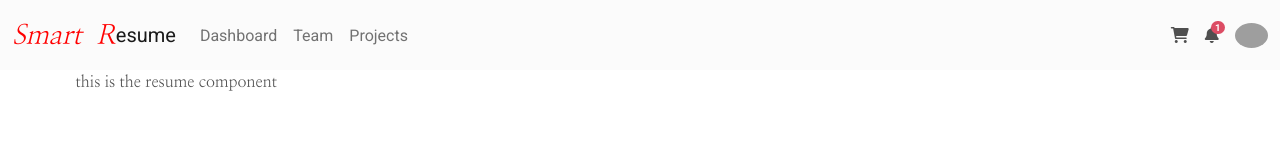
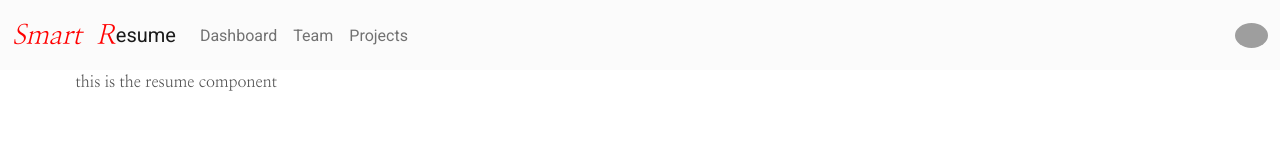
Before and after one commit to rabby-shek/reactjsresumebuilder, a React (Create React App) app: page / in a window 1280 px wide. Shown: the top 160 px of the page. Built offline with nearby package versions, Linux system fonts and the light colour scheme; grey boxes are pictures that could not be loaded.

Commit message:
topnav updated: cardt icon deleted

```diff
--- a/src/components/resumeapp/topnav/TopNav.jsx
+++ b/src/components/resumeapp/topnav/TopNav.jsx
@@ -46,46 +46,7 @@ const TopNav = () => {
         {/* Collapsible wrapper */}
         {/* Right elements */}
         <div className="d-flex align-items-center">
-          {/* Icon */}
-          <a className="text-reset me-3" href="#">
-            <i className="fas fa-shopping-cart" />
-          </a>
-          {/* Notifications */}
-          <div className="dropdown">
-            <a
-              className="text-reset me-3 dropdown-toggle hidden-arrow"
-              href="#"
-              id="navbarDropdownMenuLink"
-              role="button"
-              data-mdb-toggle="dropdown"
-              aria-expanded="false"
-            >
-              <i className="fas fa-bell" />
-              <span className="badge rounded-pill badge-notification bg-danger">
-                1
-              </span>
-            </a>
-            <ul
-              className="dropdown-menu dropdown-menu-end"
-              aria-labelledby="navbarDropdownMenuLink"
-            >
-              <li>
-                <a className="dropdown-item" href="#">
-                  Some news
-                </a>
-              </li>
-              <li>
-                <a className="dropdown-item" href="#">
-                  Another news
-                </a>
-              </li>
-              <li>
-                <a className="dropdown-item" href="#">
-                  Something else here
-                </a>
-              </li>
-            </ul>
-          </div>
+
           {/* Avatar */}
           <div className="dropdown">
             <a
```
